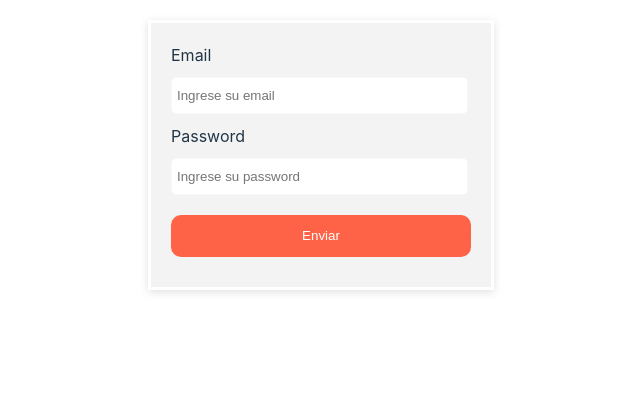
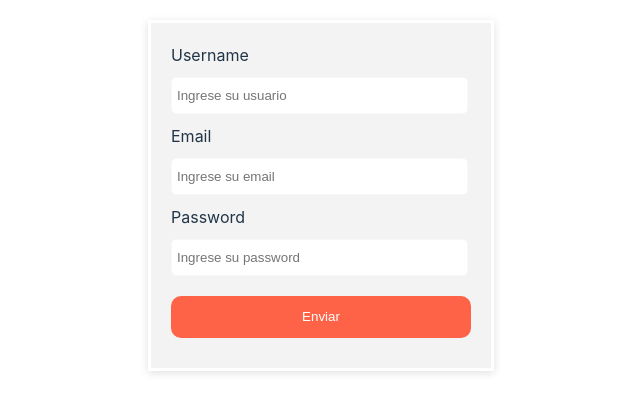
Before and after one commit to Guillef33/challenge-full-stack-alkemy, a React (Vite) app in the folder client/: page /auth/register in a window 1280 px wide. Shown: the top 412 px of the page, without its empty margins (319-959 px from the left). Built offline with nearby package versions, Linux system fonts and the light colour scheme; no server answers.

Commit message:
registro de nuevo usuario completado

```diff
--- a/client/src/Components/Login/Login.jsx
+++ b/client/src/Components/Login/Login.jsx
@@ -55,6 +55,8 @@ function Login() {
   })
   }
 
+  console.log(user)
+
   Axios.defaults.withCredentials = true;
 
     return (
@@ -65,8 +67,6 @@ function Login() {
           placeholder="Ingrese su nombre"
           name="email"
           label="Email"
-
-
         />
 
         <TextField
--- a/client/src/Components/Register/Register.jsx
+++ b/client/src/Components/Register/Register.jsx
@@ -8,6 +8,7 @@ export default function Form() {
   // States for registration
   const [email, setEmail] = useState("");
   const [password, setPassword] = useState("");
+  const [username, setUsername] = useState("");
   const [newUser, setNewUser] = useState({});
   const [submitted, setSubmitted] = useState(false)
 
@@ -16,8 +17,9 @@ export default function Form() {
 
   const register = () => {
     Axios.post("http://localhost:3050/register", {
-      password: password,
-      email: email,
+        username: username,
+        email: email,
+        password: password,
     }).then((response) => {
       console.log(response);
     });
@@ -29,6 +31,16 @@ export default function Form() {
     <>
       <div className="loginContainer">
         <form>
+            <label>Username</label>
+
+          <input
+            type="text"
+            placeholder="Ingrese su usuario"
+            onChange={(e) => setUsername(e.target.value)}
+            value={username}
+          />
+
+
           <label>Email</label>
 
           <input
@@ -57,9 +69,7 @@ export default function Form() {
                 Login
               </Link>
             </>
-          ) : (
-            ""
-          )}
+          ) : null}
 
         </form>
       </div>
--- a/client/src/Components/Table/TableContainer.jsx
+++ b/client/src/Components/Table/TableContainer.jsx
@@ -17,15 +17,10 @@ import {
 
 import Axios from "axios";
 import RowMap from "./RowMap";
-
 import * as XLSX from "xlsx";
-
 import { read, writeFileXLSX } from "xlsx";
-
 import { FacturasContext } from "../../Context/FacturasContext";
-
 import Swal from "sweetalert2";
-
 import './FilterTable.css'
 import FilterButtons from "./FilterButtons";
 
--- a/client/src/Context/AuthContext.jsx
+++ b/client/src/Context/AuthContext.jsx
@@ -13,8 +13,6 @@ const AuthProvider = (props) => {
   const [user, setUser] = useState([])
   const [loginStatus, setLoginStatus] = useState("");
   const [login, setLogin] = useState(false)
-
-
 
   const loginValidations = (email, password) => {
 
--- a/client/src/Pages/ListaFacturas.jsx
+++ b/client/src/Pages/ListaFacturas.jsx
@@ -1,9 +1,7 @@
 import React from "react";
 
 import Header from "../Components/Header/Header";
-// import FilterTable from "../Components/Table/FilterTable";
 import TableContainerMaster from "../Components/Table/TableContainer";
-// import FilterTable from "../Components/Table/FilterTable";
 
 function ListaFacturas() {
   return (
--- a/client/src/Pages/ProfilePage.jsx
+++ b/client/src/Pages/ProfilePage.jsx
@@ -15,6 +15,8 @@ function ProfilePage() {
 
  const { login, user } = useContext(AuthContext)
 
+ console.log(user)
+
   return (
     <div>
         <Typography variant='h4'>Esta es la pagina de tu perfil, { user }</Typography>
```
Also changed, not shown: 1 other file (tests, documents, lock files or other folders).
